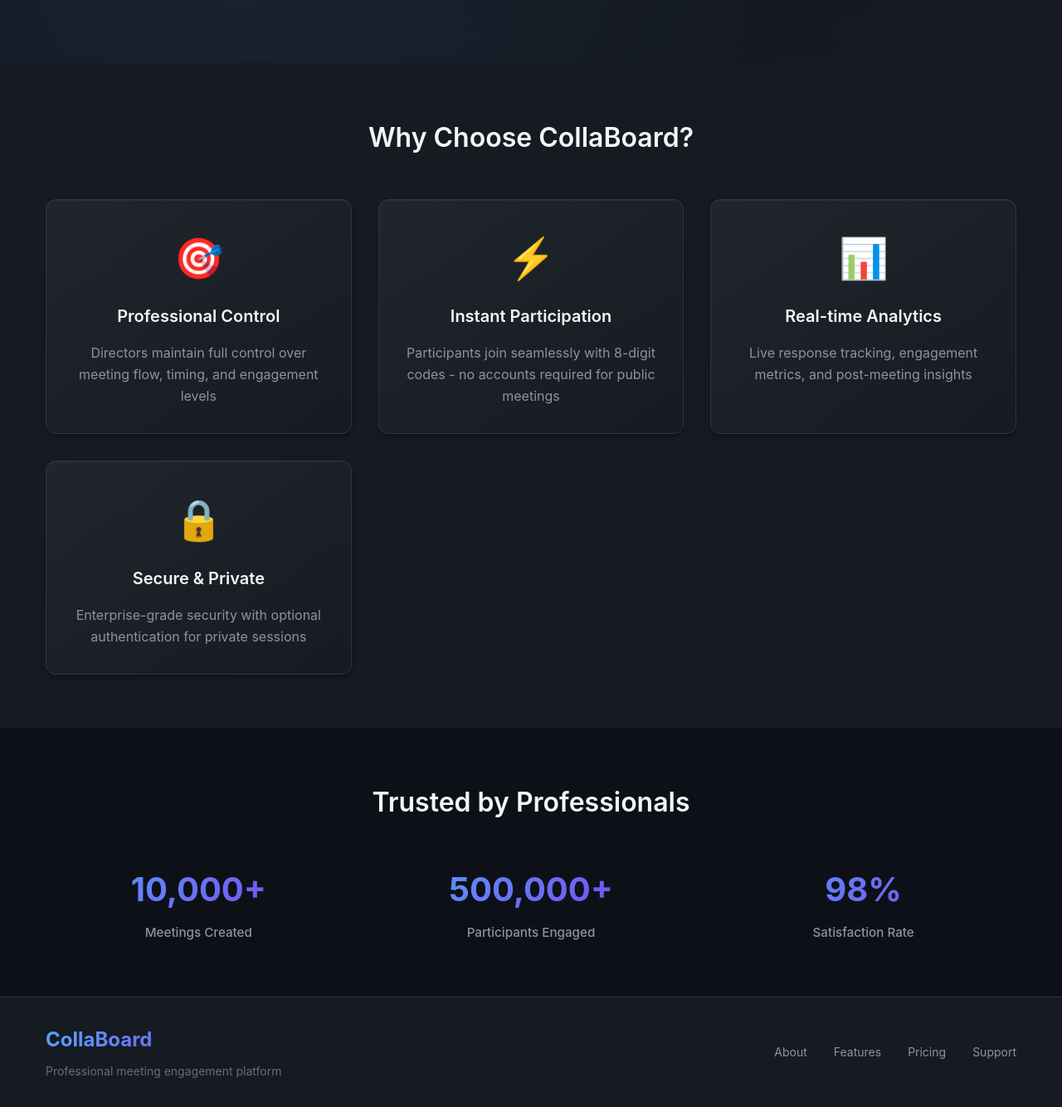
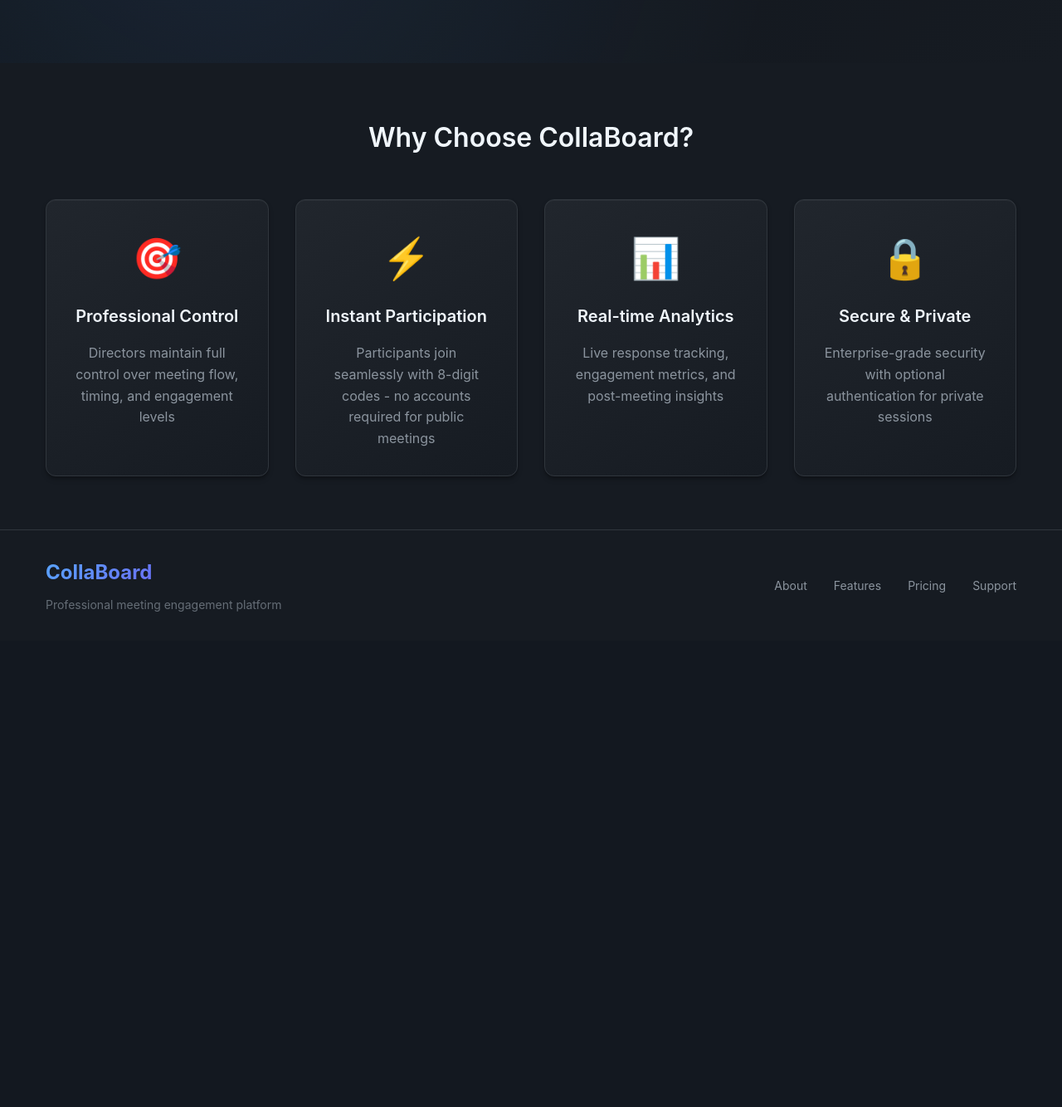
Before and after one commit to JBK2116/CollaBoard, a Django app: page / in a window 1280 px wide. Shown: the part 1078-2412 px from the top of the page at 83% size. After the commit the page ends 1815 px from the top, so only its background shows below. Run offline with Django 5.2, Linux system fonts and the light colour scheme.

Commit message:
Landing Page Updated
I have updated the look of the landing page. It looks a lot
nicer and straight to the point.

```diff
--- a/collaboard/apps/base/static/base/landing.css
+++ b/collaboard/apps/base/static/base/landing.css
@@ -299,9 +299,15 @@ body {
 
 .features-grid {
   display: grid;
-  grid-template-columns: repeat(auto-fit, minmax(280px, 1fr));
+  grid-template-columns: repeat(4, 1fr);
   gap: 2rem;
   margin-top: 3rem;
+}
+
+@media (max-width: 1024px) {
+  .features-grid {
+    grid-template-columns: repeat(2, 1fr);
+  }
 }
 
 /* Modern Card Styling - Dark Bootstrap Pattern */
--- a/collaboard/apps/base/templates/base/landing.html
+++ b/collaboard/apps/base/templates/base/landing.html
@@ -124,29 +124,6 @@
         </div>
     </section>
 
-    <!-- Social Proof Section -->
-    <section class="social-proof">
-        <div class="container">
-            <div class="proof-content">
-                <h2 class="section-title">Trusted by Professionals</h2>
-                <div class="proof-stats">
-                    <div class="stat-item">
-                        <div class="stat-number">10,000+</div>
-                        <div class="stat-label">Meetings Created</div>
-                    </div>
-                    <div class="stat-item">
-                        <div class="stat-number">500,000+</div>
-                        <div class="stat-label">Participants Engaged</div>
-                    </div>
-                    <div class="stat-item">
-                        <div class="stat-number">98%</div>
-                        <div class="stat-label">Satisfaction Rate</div>
-                    </div>
-                </div>
-            </div>
-        </div>
-    </section>
-
     <!-- Footer -->
     <footer class="footer">
         <div class="container">
```
